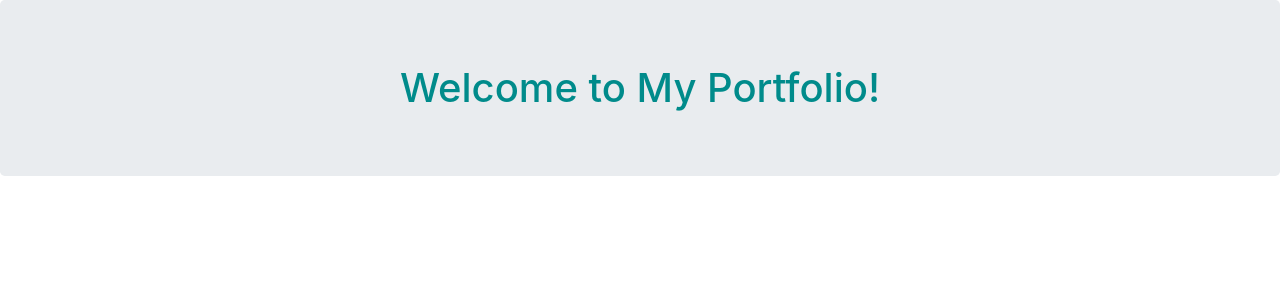
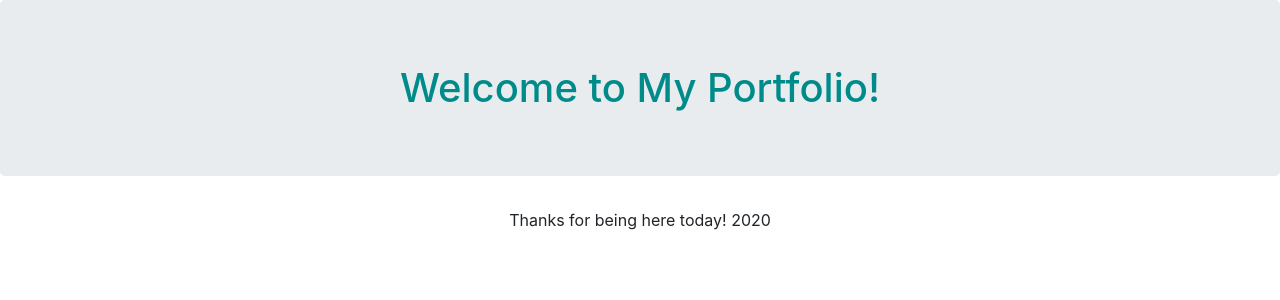
Before and after one commit to Dragonbabe/React-Portfolio, a React (Create React App) app in the folder portfolio-app/: page / in a window 1280 px wide. Shown: the top 300 px of the page. Built offline with nearby package versions, Linux system fonts and the light colour scheme.

Commit message:
added moment and also a footer with css

```diff
--- a/portfolio-app/package.json
+++ b/portfolio-app/package.json
@@ -6,6 +6,7 @@
     "@testing-library/jest-dom": "^4.2.4",
     "@testing-library/react": "^9.5.0",
     "@testing-library/user-event": "^7.2.1",
+    "moment": "^2.24.0",
     "react": "^16.13.1",
     "react-dom": "^16.13.1",
     "react-scripts": "3.4.1"
--- a/portfolio-app/src/App.js
+++ b/portfolio-app/src/App.js
@@ -1,11 +1,13 @@
 import React from 'react';
 import './App.css';
 import Header from './components/Header';
+import Footer from './components/Footer';
 
 function App() {
   return (
     <div className="App">
      <Header/>
+     <Footer/>
     </div>
   );
 }
--- /dev/null
+++ b/portfolio-app/src/components/Footer.js
@@ -0,0 +1,11 @@
+import React from 'react';
+import '../styles/Footer.css';
+
+function Footer() {
+    return (
+        <footer className="footer">
+            <span>Thanks for being here today! {new Date().getFullYear()}</span>
+        </footer>
+    );
+}
+export default Footer;
```
Also changed, not shown: portfolio-app/src/styles/Footer.css (added), 1 other file (tests, documents, lock files or other folders).
